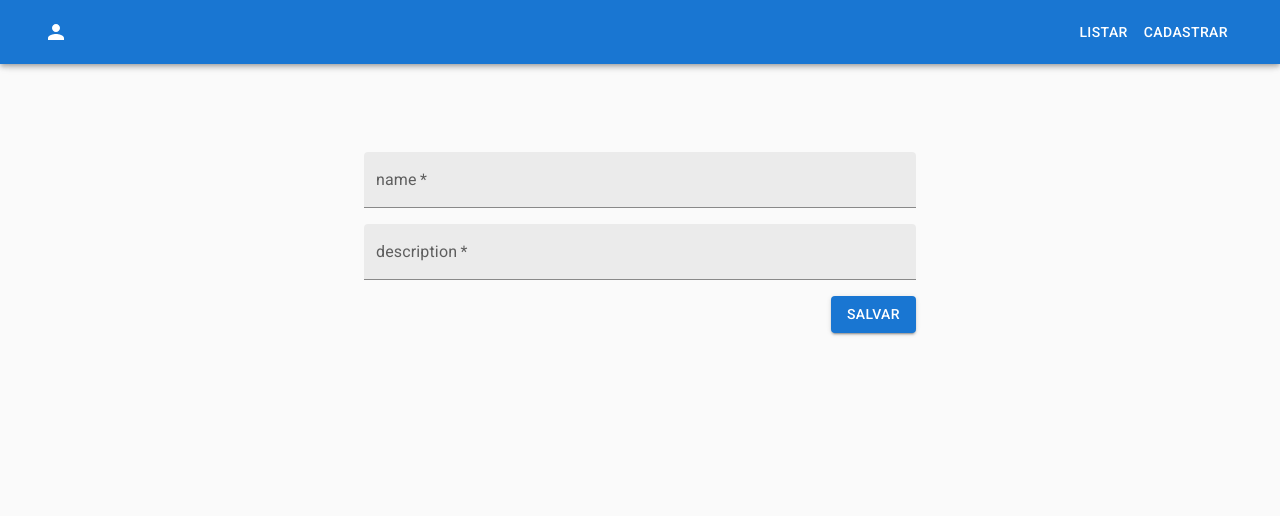
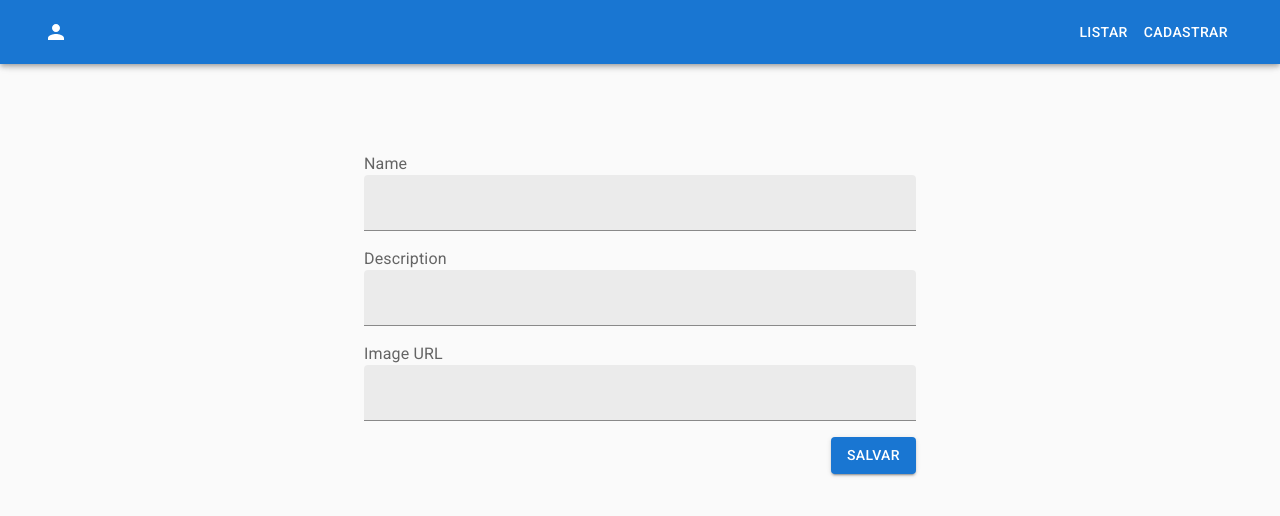
Before and after one commit to igordreher/beers, a React (Create React App) app: page /add in a window 1280 px wide. Shown: the top 516 px of the page. Built offline with nearby package versions, Linux system fonts and the light colour scheme.

Commit message:
update input label

```diff
--- a/src/pages/App.tsx
+++ b/src/pages/App.tsx
@@ -1,6 +1,6 @@
 import React from "react";
 import Header from "../components/Header";
-import styled, { createGlobalStyle } from "styled-components";
+import { createGlobalStyle } from "styled-components";
 import { BrowserRouter, Route, Routes } from "react-router-dom";
 import List from "./List";
 import Register from "./Register";
--- a/src/pages/List.tsx
+++ b/src/pages/List.tsx
@@ -65,6 +65,7 @@ function List() {
           sx={{ ml: 1, flex: 1 }}
           placeholder="Search for beers"
           onChange={handleChangeSearch}
+          onKeyDown={(e) => e.key === "Enter" && handleSearchSubmit()}
         />
         <IconButton onClick={handleSearchSubmit} color="primary">
           <Search />
--- a/src/pages/Register.tsx
+++ b/src/pages/Register.tsx
@@ -1,26 +1,26 @@
-import { Container, TextField } from "@mui/material";
+import { Button, Container, Grid, InputLabel, TextField } from "@mui/material";
 import React, { ChangeEvent, useState } from "react";
 import styled from "styled-components";
-import { Grid, Button } from "@mui/material";
+import { addBeer } from "../redux/beerSlice";
 import { useAppDispatch } from "../redux/hooks";
-import { addBeer } from "../redux/beerSlice";
 
 const Content = styled(Container)`
   padding-top: 10vh;
   margin: auto;
 `;
 
-const Input = styled(TextField)`
-  /* width: inherit; */
-`;
-
 function Register() {
   const dispatch = useAppDispatch();
   const [name, setName] = useState("");
+  const [imageUrl, setImageUrl] = useState("");
   const [tagline, setTagline] = useState("");
 
   const handleNameChange = (e: ChangeEvent<HTMLInputElement>) => {
     setName(e.target.value);
+  };
+
+  const handleImageChange = (e: ChangeEvent<HTMLInputElement>) => {
+    setImageUrl(e.target.value);
   };
 
   const handleDescChange = (e: ChangeEvent<HTMLInputElement>) => {
@@ -28,30 +28,37 @@ function Register() {
   };
 
   const handleSubmit = () => {
-    dispatch(addBeer({ name, tagline, id: randomNumber(100, 999) }));
+    dispatch(
+      addBeer({
+        name,
+        tagline,
+        id: randomNumber(100, 999),
+        image_url: imageUrl,
+      })
+    );
+    setName("");
+    setTagline("");
+    setImageUrl("");
   };
 
   return (
     <Content maxWidth="sm">
       <Grid container alignItems="center" spacing={2}>
         <Grid item xs={12}>
+          <Input value={name} label="Name" onChange={handleNameChange} />
+        </Grid>
+        <Grid item xs={12}>
           <Input
-            name="name"
-            label="name"
-            variant="filled"
-            required
-            fullWidth
-            onChange={handleNameChange}
+            value={tagline}
+            label="Description"
+            onChange={handleDescChange}
           />
         </Grid>
         <Grid item xs={12}>
           <Input
-            name="description"
-            label="description"
-            variant="filled"
-            fullWidth
-            required
-            onChange={handleDescChange}
+            value={imageUrl}
+            label="Image URL"
+            onChange={handleImageChange}
           />
         </Grid>
         <Grid item container direction="row-reverse">
@@ -66,6 +73,21 @@ function Register() {
   );
 }
 
+interface InputProps {
+  value: string;
+  label: string;
+  onChange: (e: ChangeEvent<HTMLInputElement>) => void;
+}
+
+function Input({ value, onChange, label }: InputProps) {
+  return (
+    <>
+      <InputLabel>{label}</InputLabel>
+      <TextField value={value} variant="filled" fullWidth onChange={onChange} />
+    </>
+  );
+}
+
 function randomNumber(min: number, max: number) {
   return min + Math.floor(Math.random() * max);
 }
```
